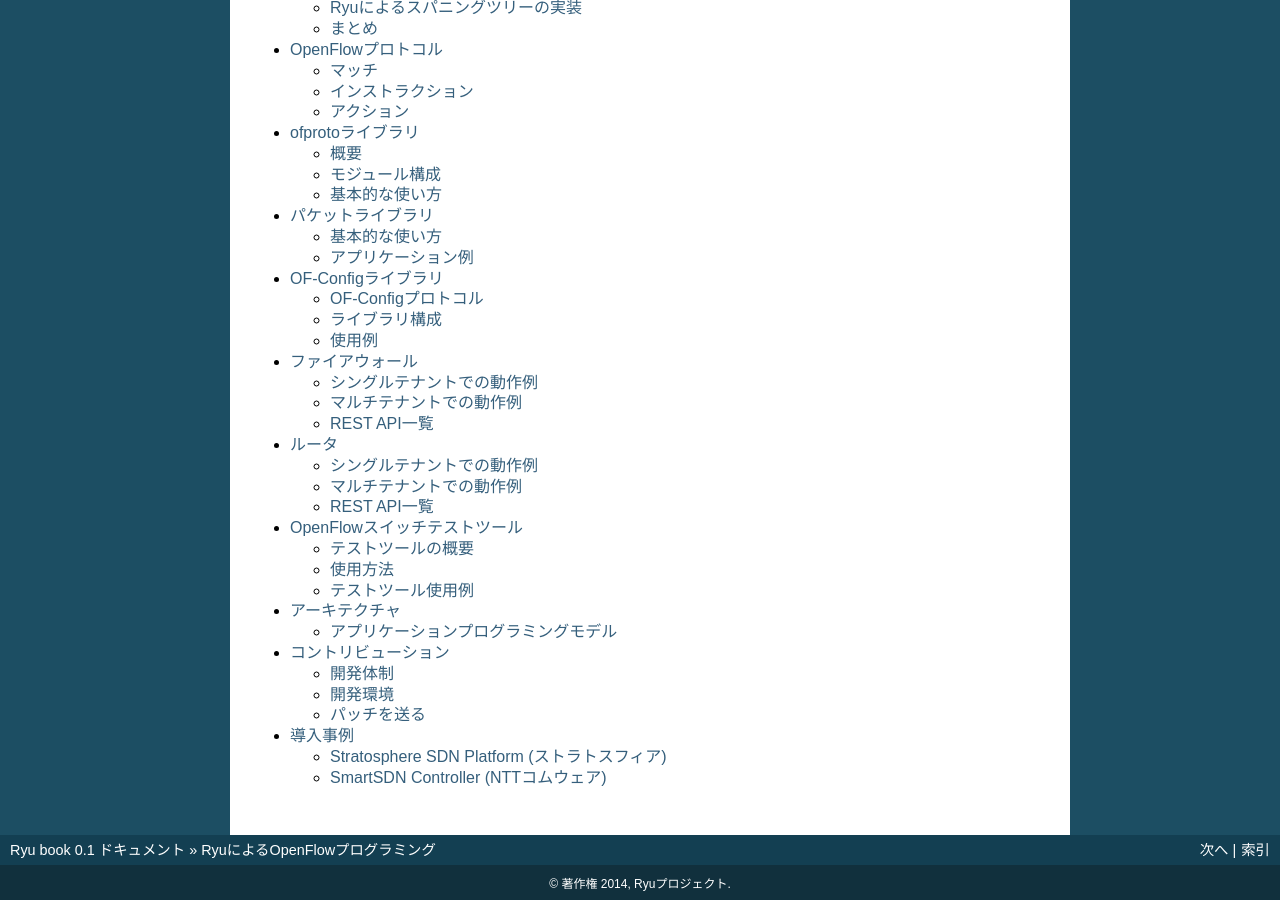
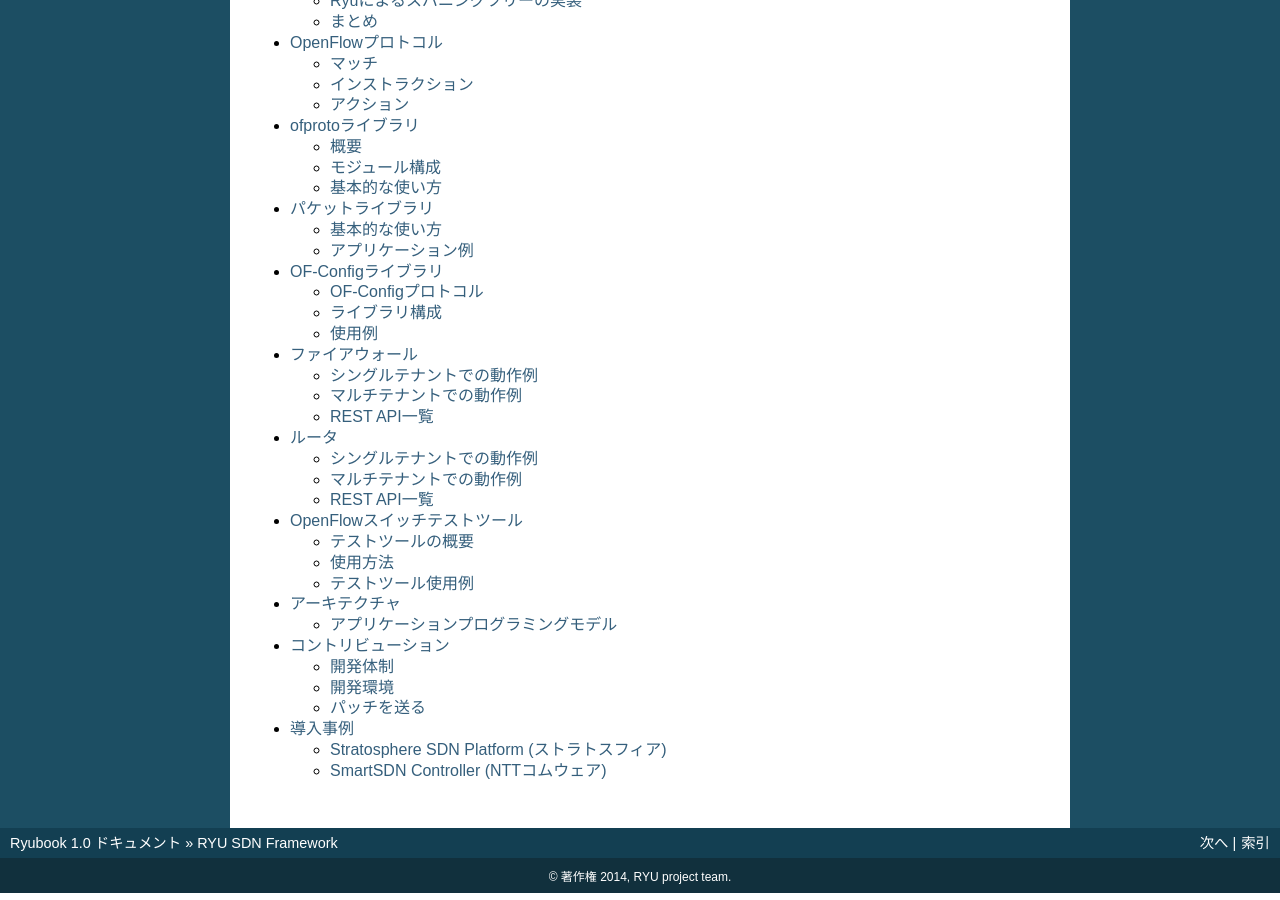
Before and after one commit to osrg/ryu-book, a Sphinx documentation site: the page built from ja/source/index.rst, in a window 1280 px wide and 900 px high, scrolled down 683 px. Built offline with Sphinx 7.4.7, drawn with Linux system fonts in a browser that asks for light colours; some of the changed text lies outside the part shown.

Commit message:
update book title

```diff
--- a/ja/source/conf.py
+++ b/ja/source/conf.py
@@ -40,17 +40,17 @@ source_suffix = '.rst'
 master_doc = 'index'
 
 # General information about the project.
-project = u'Ryu book'
-copyright = u'2014, Ryuプロジェクト'
+project = 'Ryubook'
+copyright = '2014, RYU project team'
 
 # The version info for the project you're documenting, acts as replacement for
 # |version| and |release|, also used in various other places throughout the
 # built documents.
 #
 # The short X.Y version.
-version = '0.1'
+version = '1.0'
 # The full version, including alpha/beta/rc tags.
-release = '0.1'
+release = '1.0'
 
 # The language for content autogenerated by Sphinx. Refer to documentation
 # for a list of supported languages.
@@ -270,8 +270,8 @@ latex_elements = {
 # Grouping the document tree into LaTeX files. List of tuples
 # (source start file, target name, title, author, documentclass [howto/manual]).
 latex_documents = [
-  ('index', 'Ryubook.tex', u'RyuによるOpenFlowプログラミング',
-   u'Ryuプロジェクト', 'manual'),
+  ('index', 'Ryubook.tex', 'RYU SDN Framework',
+   'RYU project team', 'manual'),
 ]
 
 # The name of an image file (relative to this directory) to place at the top of
@@ -303,8 +303,8 @@ latex_additional_files = ['jlisting.sty']
 # One entry per manual page. List of tuples
 # (source start file, name, description, authors, manual section).
 man_pages = [
-    ('index', 'ryubook', u'RyuによるOpenFlowプログラミング',
-     [u'Ryuプロジェクト'], 1)
+    ('index', 'ryubook', 'RYU SDN Framework',
+     ['RYU project team'], 1)
 ]
 
 # If true, show URL addresses after external links.
@@ -317,8 +317,8 @@ man_pages = [
 # (source start file, target name, title, author,
 #  dir menu entry, description, category)
 texinfo_documents = [
-  ('index', 'Ryubook', u'RyuによるOpenFlowプログラミング',
-   u'Ryuプロジェクト', 'Ryubook', 'One line description of project.',
+  ('index', 'Ryubook', 'RYU SDN Framework',
+   'RYU project team', 'Ryubook', 'RYU SDN Framework',
    'Miscellaneous'),
 ]
 
@@ -335,10 +335,10 @@ texinfo_documents = [
 # -- Options for Epub output ---------------------------------------------------
 
 # Bibliographic Dublin Core info.
-epub_title = u'RyuによるOpenFlowプログラミング'
-epub_author = u'Ryuプロジェクト'
-epub_publisher = u'Ryuプロジェクト'
-epub_copyright = u'2014, Ryuプロジェクト'
+epub_title = 'RYU SDN Framework'
+epub_author = 'RYU project team'
+epub_publisher = 'RYU project team'
+epub_copyright = '2014, RYU project team'
 
 # The language of the text. It defaults to the language option
 # or en if the language is not set.
--- a/ja/source/index.rst
+++ b/ja/source/index.rst
@@ -3,8 +3,8 @@
    You can adapt this file completely to your liking, but it should at least
    contain the root `toctree` directive.
 
-RyuによるOpenFlowプログラミング
-===============================
+RYU SDN Framework
+=================
 
 .. toctree::
    :maxdepth: 2
--- a/ja/source/packet_lib.rst
+++ b/ja/source/packet_lib.rst
@@ -1,3 +1,5 @@
+.. _ch_packet_lib:
+
 パケットライブラリ
 ==================
 
```
